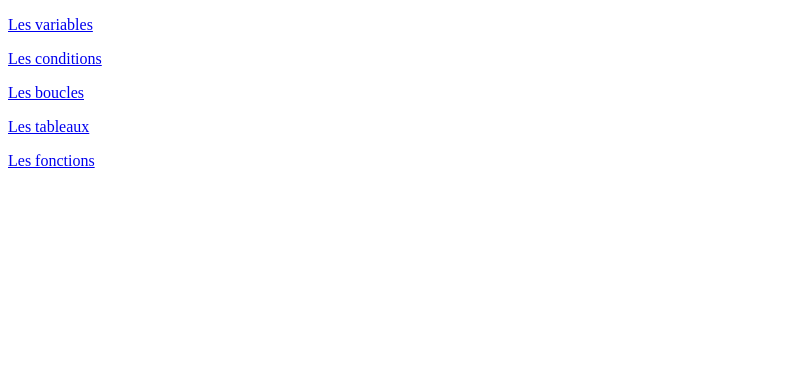
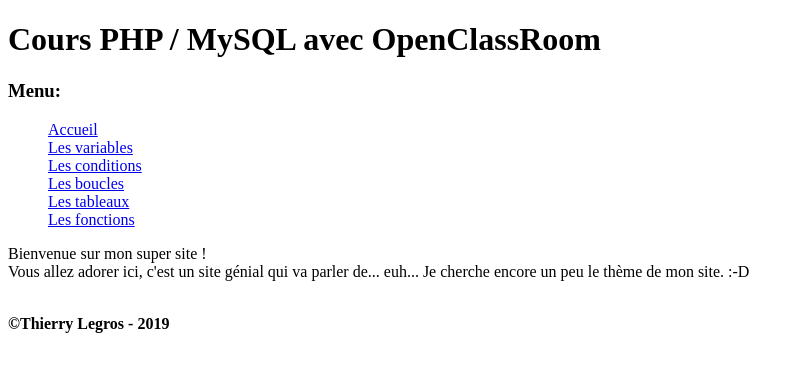
Before and after one commit to ThierryLegrosORT/PHP-MySQL, a PHP site: page / in a window 1280 px wide. Shown: the top 372 px of the page, without its empty margins (0-804 px from the left). Run offline with PHP 8.4, Linux system fonts and the light colour scheme.

Commit message:
export des menu, en-tête et pied de page, puis renseignement require_once dans chaque page

```diff
--- /dev/null
+++ b/footer.php
@@ -0,0 +1 @@
+<footer><br/><strong>&copy;Thierry Legros - <?php echo date("Y"); ?></strong></footer>
--- /dev/null
+++ b/header.php
@@ -0,0 +1 @@
+<h1>Cours PHP / MySQL avec OpenClassRoom</h1>
--- /dev/null
+++ b/inclure.php
@@ -0,0 +1,5 @@
+<?php
+
+
+
+?>
--- a/index.php
+++ b/index.php
@@ -1,17 +1,26 @@
 <!DOCTYPE html>
 <html lang="en">
+
 <head>
     <meta charset="UTF-8">
     <meta name="viewport" content="width=device-width, initial-scale=1.0">
     <meta http-equiv="X-UA-Compatible" content="ie=edge">
     <title>Document</title>
 </head>
+
 <body>
-<p><a href="/test.php">Les variables</a></p>
-<p><a href="/test2.php">Les conditions</a></p>
-<p><a href="/boucles.php">Les boucles</a></p>
-<p><a href="/tableaux.php">Les tableaux</a></p>
-<p><a href="/fonctions.php">Les fonctions</a></p>
+    <?php require_once("header.php");
+    require_once("menu.php"); ?>
 
+    <div id="corps">
+
+        <p>
+            Bienvenue sur mon super site !<br />
+            Vous allez adorer ici, c'est un site génial qui va parler de... euh... Je cherche encore un peu le thème de mon site. :-D
+        </p>
+    </div>
+
+    <?php require_once("footer.php"); ?>
 </body>
+
 </html>
--- /dev/null
+++ b/menu.php
@@ -0,0 +1,15 @@
+<nav id="menu">
+    <div class="elements_menu">
+        <h3>Menu:</h3>
+        <ul style="list-style: none; display: block;">
+            <li><a href="/">Accueil</a></li>
+            <li><a href="/test.php">Les variables</a></li>
+            <li><a href="/test2.php">Les conditions</a></li>
+            <li><a href="/boucles.php">Les boucles</a></li>
+            <li><a href="/tableaux.php">Les tableaux</a></li>
+            <li><a href="/fonctions.php">Les fonctions</a></li>
+            <!-- <li><a href="/inclure.php">Inclure des portions de page</a></li> -->
+
+        </ul>
+    </div>
+</nav>
--- a/test.html
+++ b/test.html
@@ -19,6 +19,6 @@
         <li style="color: green">Texte en vert</li>
     </ul>
 
-
+    <?php require_once("footer.php"); ?>
 </body>
 </html>
--- a/test.php
+++ b/test.php
@@ -9,6 +9,9 @@
 </head>
 
 <body>
+
+<?php require_once("header.php"); ?>
+    <?php require_once("menu.php"); ?>
     <h2>Page de test</h2>
 
     <p>Cette page contient du code HTML avec des balises PHP.<br />
@@ -28,7 +31,7 @@
 <!-- <?php
 phpinfo();
 ?> -->
-
+<?php require_once("footer.php"); ?>
 </body>
 
 </html>
```
Also changed, not shown: boucles.php (+21 -4 lines), fonctions.php (+16 -0 lines), tableaux.php (+16 -0 lines), test2.php (+15 -2 lines).
